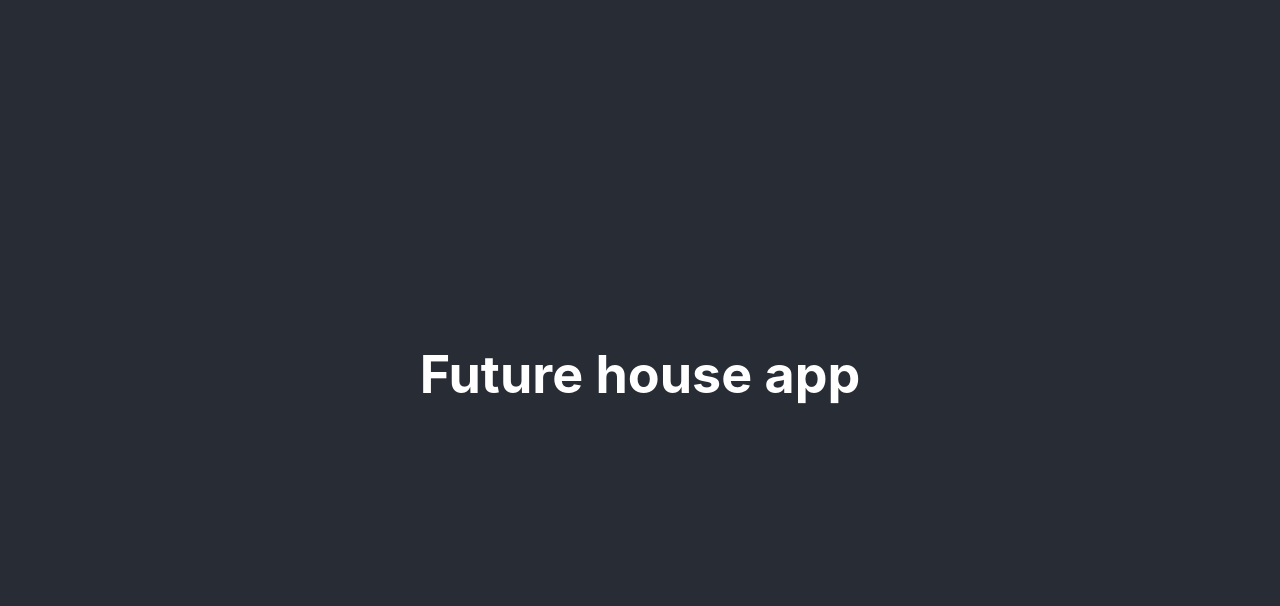
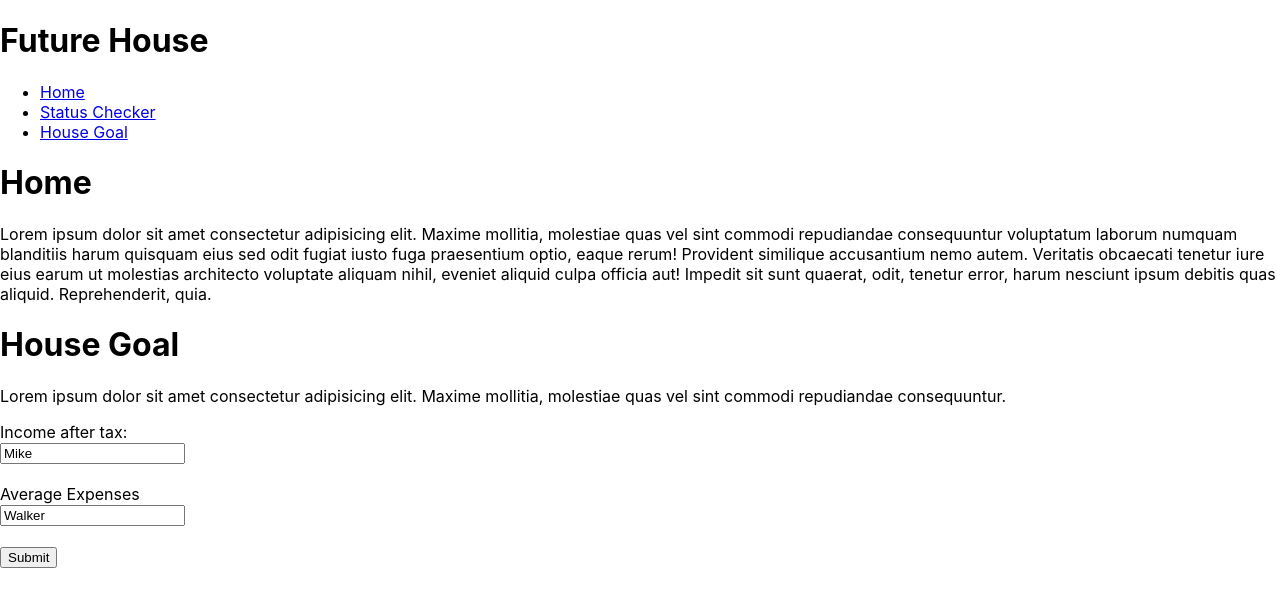
Before and after one commit to Spend-Right/future-first-house, a React (Create React App) app in the folder future-house-app/: page /#/housegoal in a window 1280 px wide. Shown: the top 606 px of the page. Built offline with nearby package versions, Linux system fonts and the light colour scheme.

Commit message:
set up navigation

```diff
--- a/future-house-app/package.json
+++ b/future-house-app/package.json
@@ -8,6 +8,7 @@
     "@testing-library/user-event": "^12.8.3",
     "react": "^17.0.2",
     "react-dom": "^17.0.2",
+    "react-router-dom": "^5.2.0",
     "react-scripts": "4.0.3",
     "web-vitals": "^1.1.2"
   },
--- a/future-house-app/src/App.css
+++ b/future-house-app/src/App.css
@@ -1,4 +1,4 @@
-.App {
+/* .App {
   text-align: center;
 }
 
@@ -35,4 +35,4 @@
   to {
     transform: rotate(360deg);
   }
-}
+} */
--- a/future-house-app/src/App.js
+++ b/future-house-app/src/App.js
@@ -1,14 +1,37 @@
+import { useState } from 'react';
+import {
+    Route,
+    NavLink,
+    HashRouter
+} from "react-router-dom";
+import Home from "./pages/Index";
+import StatusChecker from "./pages/StatusChecker";
+import HouseGoal from "./pages/HouseGoal";
 import './App.css';
 
 function App() {
-  return (
-    <div className="App">
-      <header className="App-header">
-        <h1>Future house app</h1>
-        <p></p>
-      </header>
-    </div>
-  );
+
+    return (
+        <div className="App">
+            <HashRouter>
+                <div>
+                    <h1>Future House</h1>
+
+                    <ul className="header">
+                        <li><NavLink to="/">Home</NavLink></li>
+                        <li><NavLink to="/statuschecker">Status Checker</NavLink></li>
+                        <li><NavLink to="/housegoal">House Goal</NavLink></li>
+                    </ul>
+
+                    <div className="content">
+                        <Route path="/" component={Home}/>
+                        <Route path="/statuschecker" component={StatusChecker}/>
+                        <Route path="/housegoal" component={HouseGoal}/>
+                    </div>
+                </div>
+            </HashRouter>
+        </div>
+    );
 }
 
 export default App;
--- /dev/null
+++ b/future-house-app/src/pages/HouseGoal.js
@@ -0,0 +1,27 @@
+
+function HouseGoal() {
+    return (
+        <div>
+            <header>
+                <h1>House Goal </h1>
+            </header>
+            <body>
+                <p>
+                    Lorem ipsum dolor sit amet consectetur adipisicing elit. Maxime mollitia,
+                    molestiae quas vel sint commodi repudiandae consequuntur.
+                </p>
+                <form>
+                    <label for="fname">Income after tax:</label><br/>
+                    <input type="text" id="fname" value="Mike"></input><br/><br/>
+
+                    <label for="lname">Average Expenses</label><br/>
+                    <input type="text" id="lname" value="Walker"></input><br/><br/>
+
+                    <input type="submit" value="Submit"></input>
+                </form>
+            </body>
+        </div>
+    );
+}
+
+  export default HouseGoal;
--- /dev/null
+++ b/future-house-app/src/pages/Index.js
@@ -0,0 +1,24 @@
+function Home() {
+
+    return (
+        <div className="App">
+        <header className="App-header">
+
+            <h1>Home</h1>
+
+            <p>
+                Lorem ipsum dolor sit amet consectetur adipisicing elit. Maxime mollitia,
+                molestiae quas vel sint commodi repudiandae consequuntur voluptatum laborum
+                numquam blanditiis harum quisquam eius sed odit fugiat iusto fuga praesentium
+                optio, eaque rerum! Provident similique accusantium nemo autem. Veritatis
+                obcaecati tenetur iure eius earum ut molestias architecto voluptate aliquam
+                nihil, eveniet aliquid culpa officia aut! Impedit sit sunt quaerat, odit,
+                tenetur error, harum nesciunt ipsum debitis quas aliquid. Reprehenderit,
+                quia.
+            </p>
+        </header>
+        </div>
+    );
+}
+
+export default Home;
--- /dev/null
+++ b/future-house-app/src/pages/StatusChecker.js
@@ -0,0 +1,27 @@
+
+function StatusChecker() {
+    return (
+        <div>
+            <header>
+                <h1>Calculate your summary </h1>
+            </header>
+            <body>
+                <p>
+                    Lorem ipsum dolor sit amet consectetur adipisicing elit. Maxime mollitia,
+                    molestiae quas vel sint commodi repudiandae consequuntur.
+                </p>
+                <form>
+                    <label for="fname">Income after tax:</label><br/>
+                    <input type="text" id="fname" value="Mike"></input><br/><br/>
+
+                    <label for="lname">Average Expenses</label><br/>
+                    <input type="text" id="lname" value="Walker"></input><br/><br/>
+
+                    <input type="submit" value="Submit"></input>
+                </form>
+            </body>
+        </div>
+    );
+}
+
+  export default StatusChecker;
```
Also changed, not shown: 1 other file (tests, documents, lock files or other folders).
